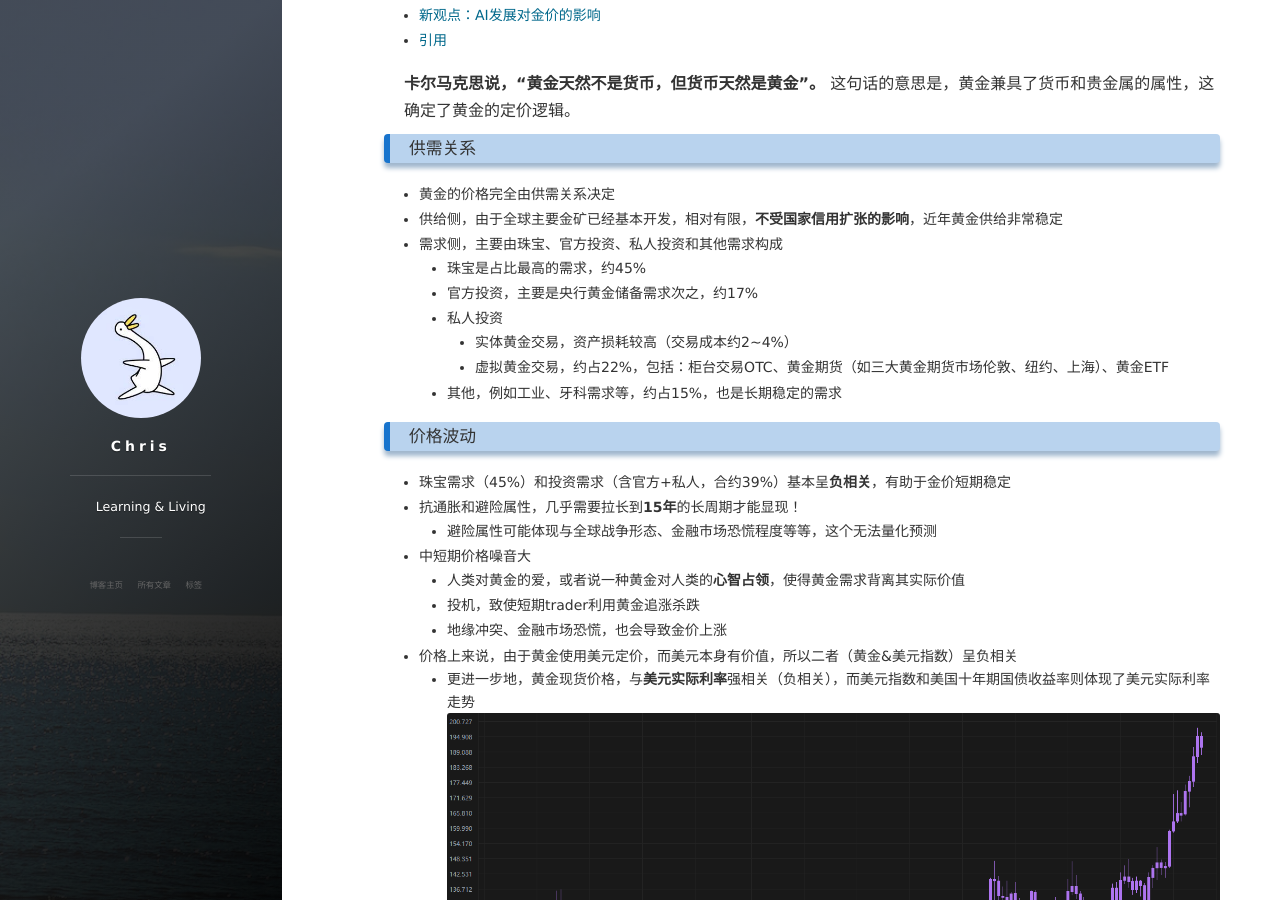
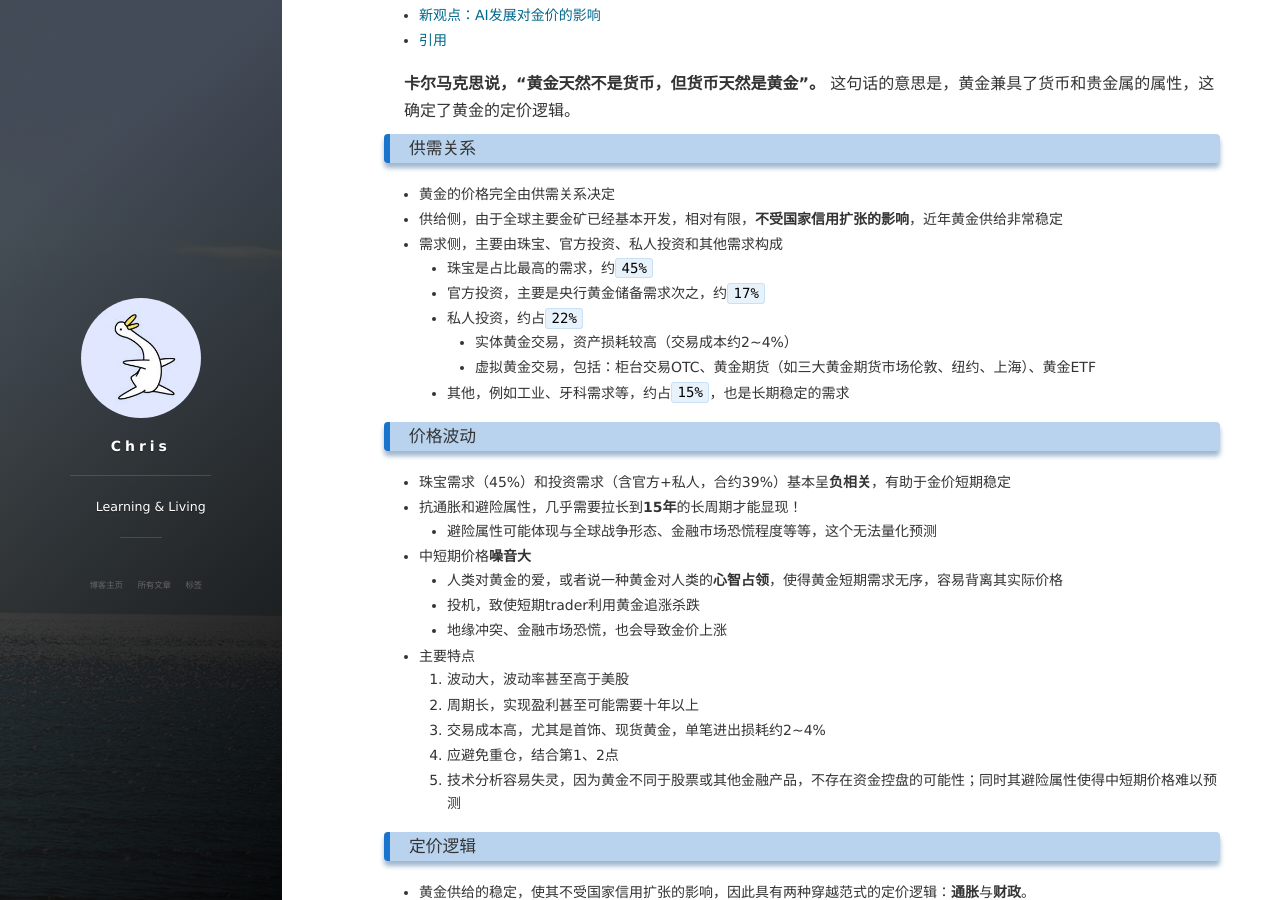
Before and after one commit to CHRisXman/CHRisXman.github.io, a Jekyll site: the page built from _posts/2024-11-07-note-learning-gold.md, in a window 1280 px wide and 900 px high, scrolled down 244 px. Built offline with Jekyll 4.4.1, drawn with Linux system fonts in a browser that asks for light colours; nearby versions of some CDN libraries; some of the changed text lies outside the part shown.

Commit message:
update post

```diff
--- a/_posts/2024-11-07-note-learning-gold.md
+++ b/_posts/2024-11-07-note-learning-gold.md
@@ -15,25 +15,22 @@ category: 财经
 + 黄金的价格完全由供需关系决定
 + 供给侧，由于全球主要金矿已经基本开发，相对有限，**不受国家信用扩张的影响**，近年黄金供给非常稳定
 + 需求侧，主要由珠宝、官方投资、私人投资和其他需求构成
-    - 珠宝是占比最高的需求，约45%
-    - 官方投资，主要是央行黄金储备需求次之，约17%
-    - 私人投资
+    - 珠宝是占比最高的需求，约`45%`
+    - 官方投资，主要是央行黄金储备需求次之，约`17%`
+    - 私人投资，约占`22%`
         * 实体黄金交易，资产损耗较高（交易成本约2~4%）
-        * 虚拟黄金交易，约占22%，包括：柜台交易OTC、黄金期货（如三大黄金期货市场伦敦、纽约、上海）、黄金ETF
-    - 其他，例如工业、牙科需求等，约占15%，也是长期稳定的需求
+        * 虚拟黄金交易，包括：柜台交易OTC、黄金期货（如三大黄金期货市场伦敦、纽约、上海）、黄金ETF
+    - 其他，例如工业、牙科需求等，约占`15%`，也是长期稳定的需求
 
 
 ### 价格波动
 + 珠宝需求（45%）和投资需求（含官方+私人，合约39%）基本呈**负相关**，有助于金价短期稳定
 + 抗通胀和避险属性，几乎需要拉长到**15年**的长周期才能显现！
     - 避险属性可能体现与全球战争形态、金融市场恐慌程度等等，这个无法量化预测
-+ 中短期价格噪音大
-    - 人类对黄金的爱，或者说一种黄金对人类的**心智占领**，使得黄金需求背离其实际价值
++ 中短期价格**噪音大**
+    - 人类对黄金的爱，或者说一种黄金对人类的**心智占领**，使得黄金短期需求无序，容易背离其实际价格
     - 投机，致使短期trader利用黄金追涨杀跌
     - 地缘冲突、金融市场恐慌，也会导致金价上涨
-+ 价格上来说，由于黄金使用美元定价，而美元本身有价值，所以二者（黄金&美元指数）呈负相关
-    - 更进一步地，黄金现货价格，与**美元实际利率**强相关（负相关），而美元指数和美国十年期国债收益率则体现了美元实际利率走势
-    ![与美元实际利率呈负相关](/images/posts/2024/11/1109_finance_note_gold_vs_usd_index.png)
 + 主要特点
     1. 波动大，波动率甚至高于美股
     2. 周期长，实现盈利甚至可能需要十年以上
@@ -76,6 +73,6 @@ category: 财经
 
 
 ### 引用
-1. [中金|黄金：一个跨越范式的“老框架”](https://mp.weixin.qq.com/s/SIl_-SwY0A2FSbmTIt5s_w)
+1. [中金-黄金：一个跨越范式的“老框架”](https://mp.weixin.qq.com/s/SIl_-SwY0A2FSbmTIt5s_w)
 2. [思考记录：黄金](https://mp.weixin.qq.com/s/puc5eC5FBM1eoGRnDJpDJA)
-3. [一口气了解黄金|为什么暴涨？投资黄金需要注意什么](https://www.bilibili.com/video/BV19r421u7af/?spm_id_from=333.999.0.0&vd_source=e5b1519a4f89036140ba4303ba0e766d)
+3. [一口气了解黄金-为什么暴涨？投资黄金需要注意什么](https://www.bilibili.com/video/BV19r421u7af/?spm_id_from=333.999.0.0&vd_source=e5b1519a4f89036140ba4303ba0e766d)
```
Also changed, not shown: other parts of _posts/2024-11-07-note-learning-gold.md (+1 -1 lines), images/posts/2024/11/1109_finance_gold_price_inflation_trend.png, images/posts/2024/11/1109_finance_note_2016_2020_gold.png (renamed from images/posts/2024/11/1109_finance_note_2016_2022_gold.png), images/posts/2024/11/1109_finance_note_gold_vs_usd_index.png (deleted).
